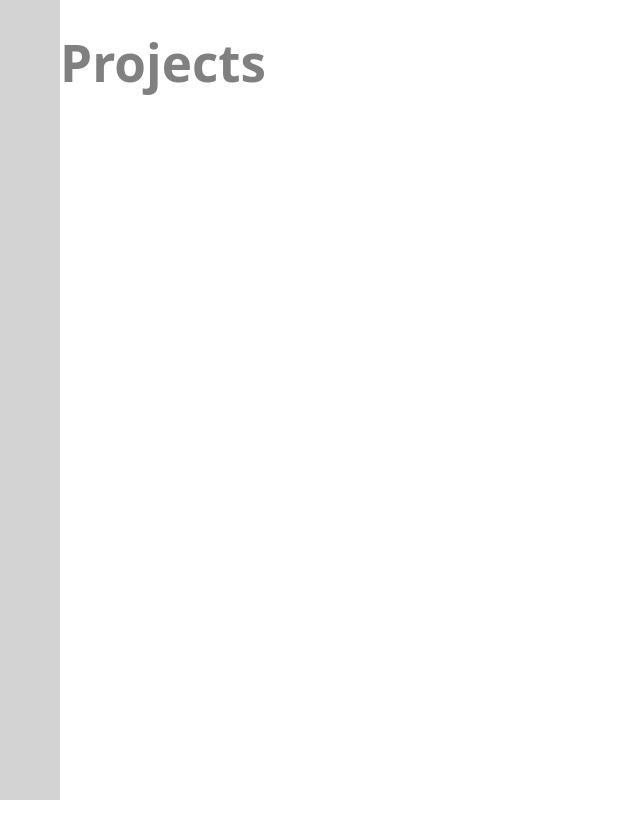
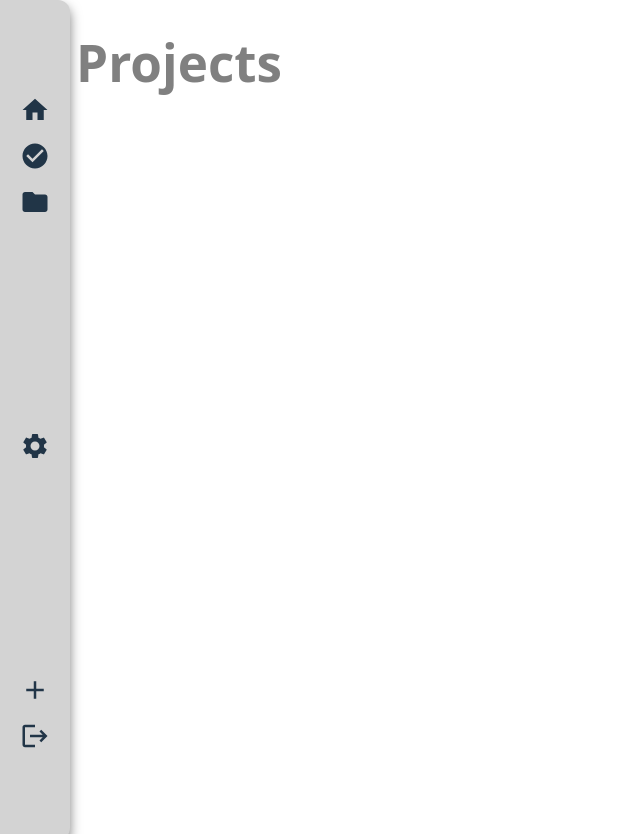
Before and after one commit to wharder04/PSM-CSCI-150, a React (Vite) app in the folder client/: page /projects in a window 1280 px wide. Shown: the top 834 px of the page, without its empty margins (0-640 px from the left). Built offline with nearby package versions, Linux system fonts and the light colour scheme.

Commit message:
Added reusable dashboard sidebar with proper collapsed-state layout

```diff
--- a/client/package.json
+++ b/client/package.json
@@ -13,6 +13,7 @@
     "axios": "^1.13.2",
     "react": "^19.1.1",
     "react-dom": "^19.1.1",
+    "react-icons": "^5.5.0",
     "react-router-dom": "^7.9.5"
   },
   "devDependencies": {
--- a/client/src/App.jsx
+++ b/client/src/App.jsx
@@ -17,6 +17,7 @@ export default function App() {
         <Route path="/auth/forgot" element={<ForgotPassword />} />
         <Route path="/auth/verify" element={<Verfication />} />
         <Route path="/auth/reset" element={<SetPassword />} />
+
         <Route path="/home" />
         <Route path="/projects" element={<ProjectsPage />} />
       </Routes>
--- a/client/src/pages/Dashboard/DashboardLayout.css
+++ b/client/src/pages/Dashboard/DashboardLayout.css
@@ -2,20 +2,37 @@
 .dashboard-layout {
   display: flex;
   min-height: 100vh;
+  background-color: white;
 }
 
 .dashboard-sidebar {
   position: fixed;
   top: 0;
   left: 0;
-  width: 60px;
+  width: 70px;
   height: 100vh;
   background-color: lightgray;
   z-index: 10;
+  padding: 20px 0;
+  border-radius: 0 12px 12px 0;
+  box-shadow: 0 6px 12px rgba(0, 0, 0, 0.5);
+}
+
+.dashboard-sidebar .sidebar-icons {
+  display: flex;
+  flex-direction: column;
+  align-items: center;
+  gap: 16px;
+  margin-top: 75px;
+  height: 82%;
+}
+
+.dashboard-sidebar .sidebar-spacer {
+  flex: 1;
 }
 
 .dashboard-content {
-  margin-left: 60px;
+  margin-left: 76px;
   min-height: 100vh;
   background-color: white;
 }
--- a/client/src/pages/Dashboard/DashboardLayout.jsx
+++ b/client/src/pages/Dashboard/DashboardLayout.jsx
@@ -1,8 +1,24 @@
 import "./DashboardLayout.css";
+import { MdHome, MdCheckCircle, MdFolder, MdSettings, MdAdd, MdLogout } from "react-icons/md";
 export default function DashboardLayout({ children }) {
     return (
         <div className="dashboard-layout">
-            <div className="dashboard-sidebar"> </div>
+            <div className="dashboard-sidebar">
+                <div className="sidebar-icons">
+                    <MdHome size={30} />
+                    <MdCheckCircle size={30} />
+                    <MdFolder size={30} />
+
+                    <div className="sidebar-spacer"></div>
+
+                        <MdSettings size={30} />
+
+                    <div className="sidebar-spacer"></div>
+
+                        <MdAdd size={30} />
+                        <MdLogout size={30} />
+                </div>
+            </div>
             <div className="dashboard-content">{children}</div>
         </div>
     );
--- a/client/src/pages/auth/Landing.jsx
+++ b/client/src/pages/auth/Landing.jsx
@@ -9,6 +9,7 @@ function Landing() {
     <>
       <h1 className="">Landing Page Here</h1>
       <button onClick={() => navigate("/auth/login")}>Go to Login</button>
+      <button onClick={() => navigate("/auth/projects")}>Go to Projects</button>
     </>
   );
 }
```
Also changed, not shown: 1 other file (tests, documents, lock files or other folders).
